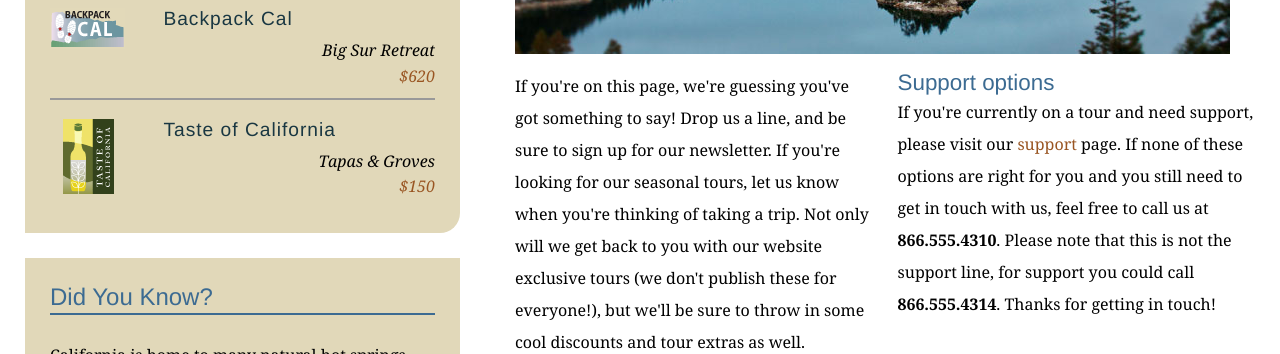
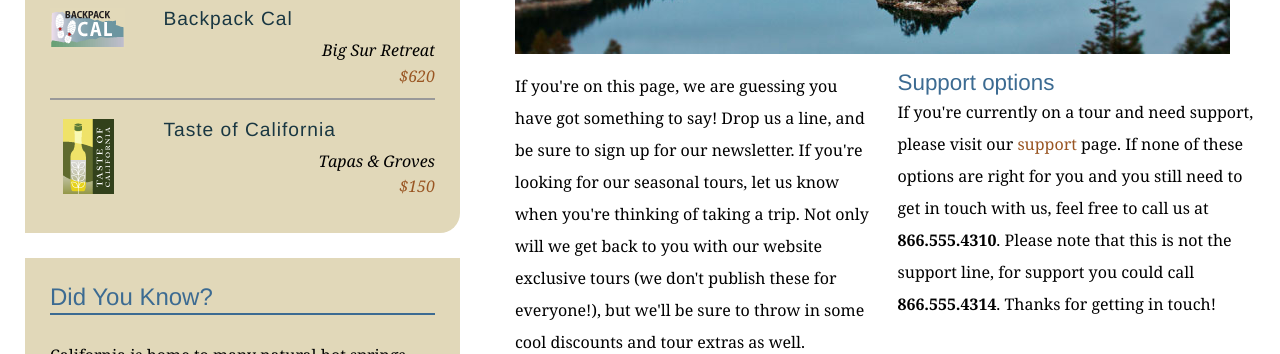
Before and after one commit to rafapaivadeandrade/explore_california, a plain HTML site: page contact.html in a window 1280 px wide. Shown: the part 598-952 px from the top of the page. Drawn offline with Linux system fonts and the light colour scheme.

Commit message:
Remove contractions from contact page

```diff
--- a/contact.html
+++ b/contact.html
@@ -66,7 +66,7 @@
           <h1>Get in touch</h1>
           <img src="assets/images/emerald_bay.jpg" alt="Beautiful Lake Tahoe" class="articleImage" />
           <div class="multiCol">
-            <p>If you're on this page, we're guessing you've got something to say! Drop us a line, and be sure to sign up for our newsletter. If you're looking for our seasonal tours,  let us know when you're thinking of taking a trip. Not only will we get back to you with our website exclusive tours (we don't publish these for everyone!), but we'll be sure to throw in some cool discounts and tour extras as well.</p>
+            <p>If you're on this page, we are guessing you have got something to say! Drop us a line, and be sure to sign up for our newsletter. If you're looking for our seasonal tours,  let us know when you're thinking of taking a trip. Not only will we get back to you with our website exclusive tours (we don't publish these for everyone!), but we'll be sure to throw in some cool discounts and tour extras as well.</p>
 
             <h2>Support options</h2>
             <p>If you're currently on a tour and need support, please visit our <a href="support.html">support</a> page. If none of these options are right for you and you still need to get in touch with us, feel free to call us at<span class="phone"> <strong>866.555.4310</strong>. Please note that this is not the support line, for support you could call </span><strong>866.555.4314</strong>. Thanks for getting in touch!</p>
```
